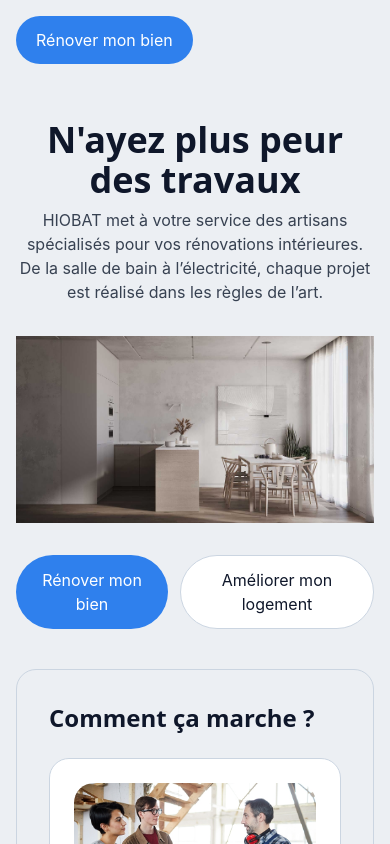
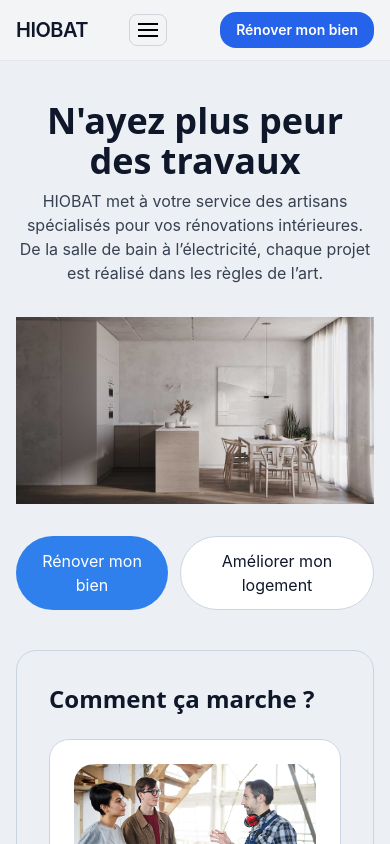
Before and after one commit to youra15/hiobat-site, a Next.js app: page / in a window 390 px wide. Shown: the top 844 px of the page. Built offline with nearby package versions, Linux system fonts and the light colour scheme.

Commit message:
Ajout des nouvelles modifs

```diff
--- a/components/Header.js
+++ b/components/Header.js
@@ -1,27 +1,61 @@
-import Image from 'next/image';
-import Link from 'next/link';
+"use client";
+import { useState } from "react";
+import Link from "next/link";
 
 export default function Header() {
+  const [open, setOpen] = useState(false);
+
   return (
-    <header className="bg-gray-180">
-      <div className="max-w-6xl mx-auto px-4 py-4 flex items-center justify-between gap-4 animate-fadeUp">
+    <header className="bg-gray-100 border-b border-gray-200 sticky top-0 z-50">
+      <div className="max-w-6xl mx-auto px-4 py-3 flex items-center justify-between">
+        {/* Logo / Accueil */}
+        <Link href="/" className="text-xl font-semibold tracking-tight">
+          HIOBAT
+        </Link>
 
-        {/* Navigation */}
+        {/* Bouton burger (mobile) */}
+        <button
+          aria-label="Ouvrir le menu"
+          className="md:hidden p-2 rounded-lg border border-gray-300"
+          onClick={() => setOpen((v) => !v)}
+        >
+          {/* Icône simple (3 lignes) */}
+          <div className="w-5 h-[2px] bg-black mb-1" />
+          <div className="w-5 h-[2px] bg-black mb-1" />
+          <div className="w-5 h-[2px] bg-black" />
+        </button>
+
+        {/* Nav desktop */}
         <nav className="hidden md:flex items-center gap-6 text-sm font-medium">
-          <Link href="/" className="link-animated">Accueil</Link>
-          <Link href="/services" className="link-animated">Prestations</Link>
-          <Link href="/about" className="link-animated">À propos</Link>
-          <Link href="/avis" className="link-animated">Avis clients</Link>
-          <Link href="/contact" className="link-animated">Contact</Link>
+          <Link href="/" className="hover:text-gray-600">Accueil</Link>
+          <Link href="/services" className="hover:text-gray-600">Prestations</Link>
+          <Link href="/about" className="hover:text-gray-600">À propos</Link>
+          <Link href="/avis" className="hover:text-gray-600">Avis clients</Link>
+          <Link href="/contact" className="hover:text-gray-600">Contact</Link>
         </nav>
 
-        {/* CTA BLEU */}
-        <div className="flex items-center gap-3">
-          <Link href="/survey" className="btn btn-primary">
-            Rénover mon bien
-          </Link>
+        {/* CTA toujours visible (mobile + desktop) */}
+        <Link
+          href="/survey"
+          className="ml-3 inline-flex items-center justify-center rounded-xl px-4 py-2 text-sm font-semibold
+                     bg-blue-600 text-white hover:bg-blue-700 active:bg-blue-800 transition-colors"
+        >
+          Rénover mon bien
+        </Link>
+      </div>
+
+      {/* Menu mobile déroulant */}
+      {open && (
+        <div className="md:hidden border-t border-gray-200 bg-white">
+          <nav className="px-4 py-3 flex flex-col gap-3 text-base">
+            <Link href="/" onClick={() => setOpen(false)}>Accueil</Link>
+            <Link href="/services" onClick={() => setOpen(false)}>Prestations</Link>
+            <Link href="/about" onClick={() => setOpen(false)}>À propos</Link>
+            <Link href="/avis" onClick={() => setOpen(false)}>Avis clients</Link>
+            <Link href="/contact" onClick={() => setOpen(false)}>Contact</Link>
+          </nav>
         </div>
-      </div>
+      )}
     </header>
   );
 }
```
